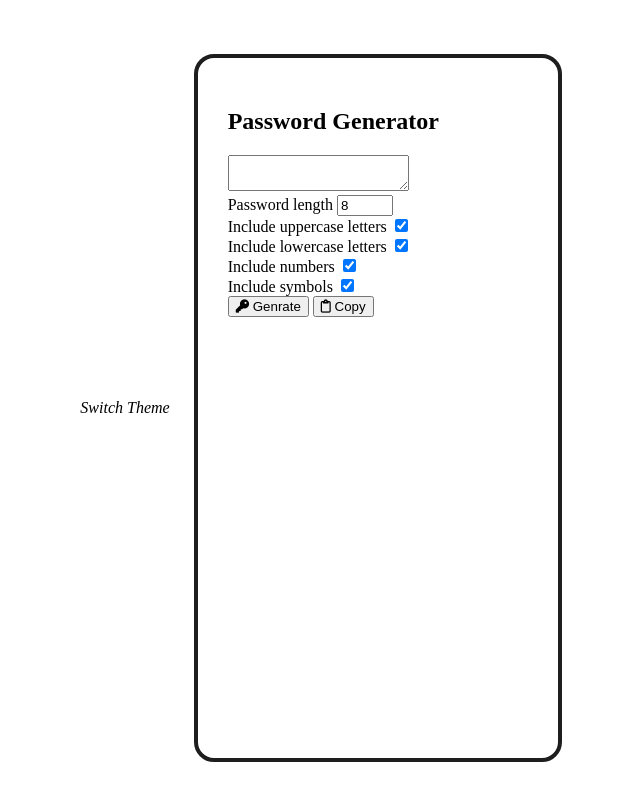
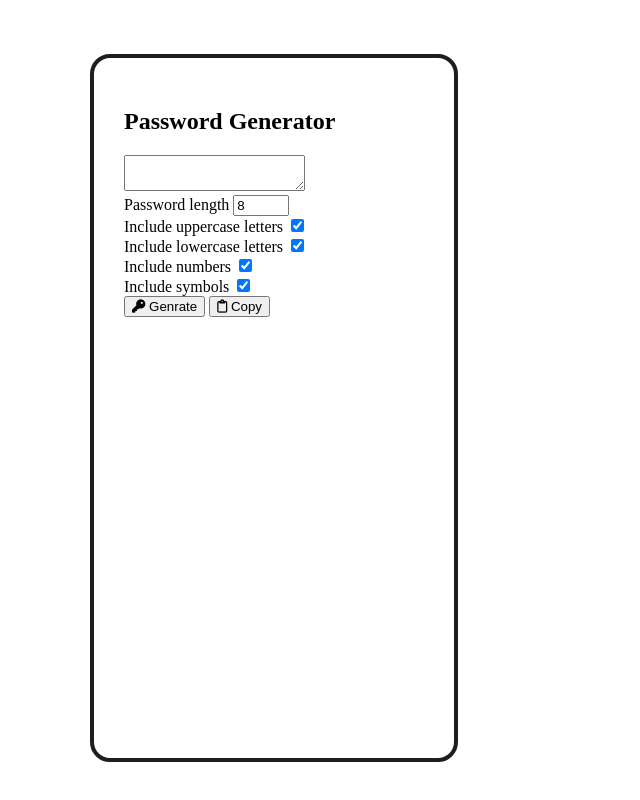
Before and after one commit to maksim312321/sdl_frontend, a website built with webpack: page src/frontend/password_generator_system/index.html in a window 1280 px wide. Shown: the whole page, without its empty margins (366-1006 px from the left). Built offline with nearby package versions, Linux system fonts and the light colour scheme.

Commit message:
test gitlab commit

```diff
--- a/src/frontend/password_generator_system/index.html
+++ b/src/frontend/password_generator_system/index.html
@@ -87,15 +87,15 @@
 </head>
 
 <body>
-    <nav>
-        <div class="theme-switch-wrapper">
-            <label class="theme-switch" for="checkbox">
-                <input type="checkbox" id="checkbox" />
-                <div class="slider round"></div>
-            </label>
-            <em>Switch Theme</em>
-        </div>
-    </nav>
+<!--    <nav>-->
+<!--        <div class="theme-switch-wrapper">-->
+<!--            <label class="theme-switch" for="checkbox">-->
+<!--                <input type="checkbox" id="checkbox" />-->
+<!--                <div class="slider round"></div>-->
+<!--            </label>-->
+<!--            <em>Switch Theme</em>-->
+<!--        </div>-->
+<!--    </nav>-->
 
     <div class="container">
         <h2>Password Generator</h2>
```
